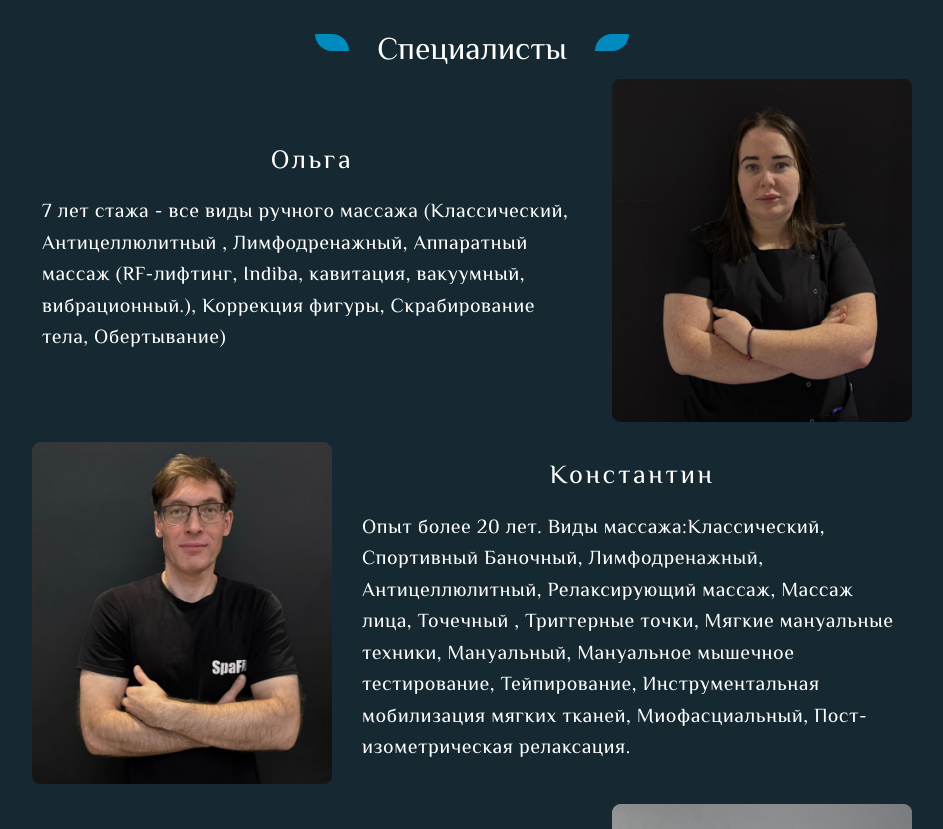
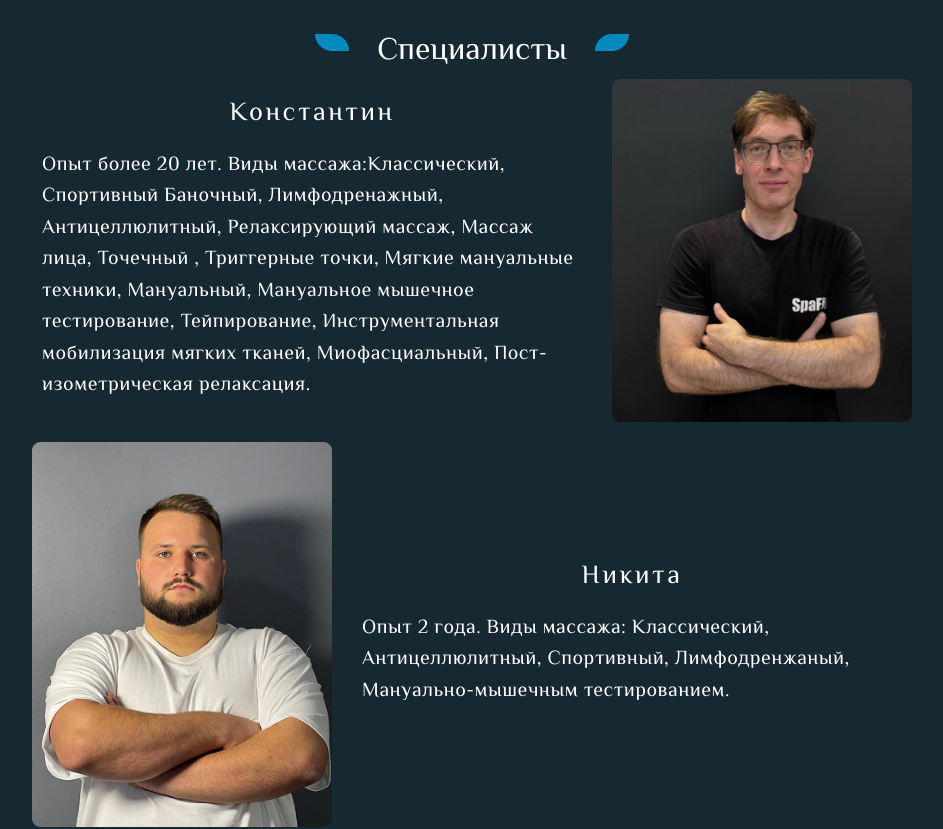
Before and after one commit to DmitryKalashnikov91/spa-fili, a Next.js app: page / in a window 1280 px wide. Shown: the part 3140-3969 px from the top of the page, without its empty margins (168-1111 px from the left). Built offline with nearby package versions, Linux system fonts and the light colour scheme.

Commit message:
remoove olga

```diff
--- a/src/components/specialists/SpecJson.js
+++ b/src/components/specialists/SpecJson.js
@@ -2,16 +2,15 @@ import { nanoid } from 'nanoid'
 import Evgeniy from './assets/Evgeniy.png'
 import konst from './assets/konst.png'
 import Nikita from './assets/nikita.png'
-import Olga from './assets/olga.png'
 
 export const SpecJSON = [
-	{
-		id: nanoid(6),
-		name: 'Ольга',
-		urlImg: Olga,
-		content:
-			'7 лет стажа - все виды ручного массажа (Классический, Антицеллюлитный , Лимфодренажный, Аппаратный массаж (RF-лифтинг, Indiba, кавитация, вакуумный, вибрационный.), Коррекция фигуры, Скрабирование тела, Обертывание)',
-	},
+	// {
+	// 	id: nanoid(6),
+	// 	name: 'Ольга',
+	// 	urlImg: Olga,
+	// 	content:
+	// 		'7 лет стажа - все виды ручного массажа (Классический, Антицеллюлитный , Лимфодренажный, Аппаратный массаж (RF-лифтинг, Indiba, кавитация, вакуумный, вибрационный.), Коррекция фигуры, Скрабирование тела, Обертывание)',
+	// },
 	{
 		id: nanoid(6),
 		name: 'Константин',
```
